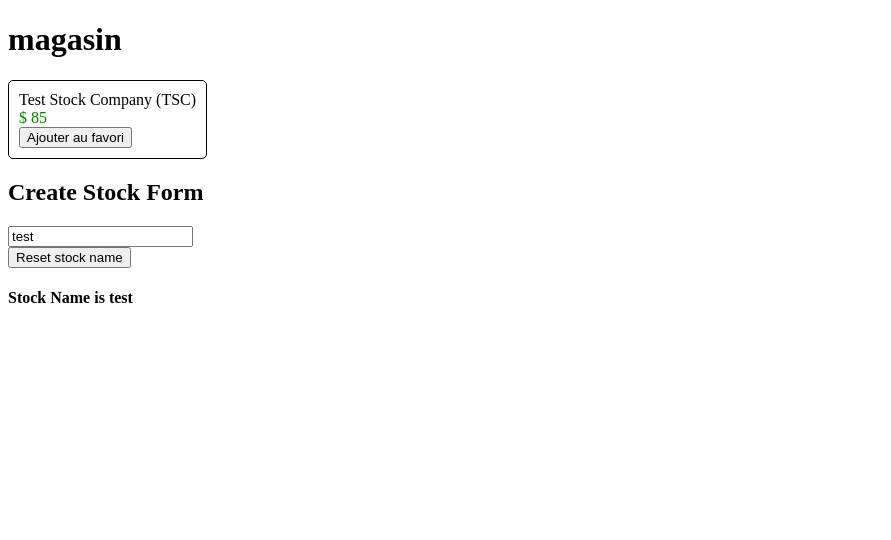
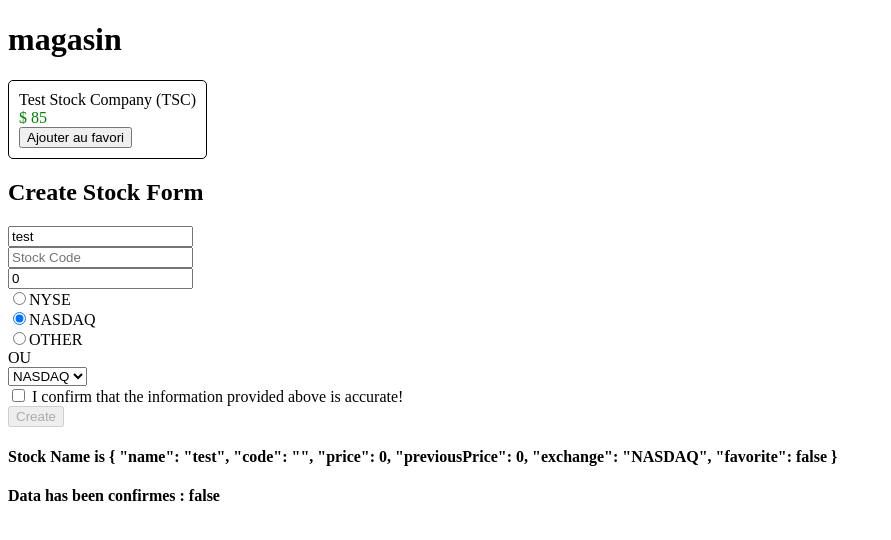
Before and after one commit to mugiwara62740/angular_formation, an Angular app: page / in a window 1280 px wide. Shown: the top 540 px of the page, without its empty margins (0-891 px from the left). Built offline with nearby package versions, Linux system fonts and the light colour scheme.

Commit message:
Creation d'un formulaire du type template-driven forms

```diff
--- a/src/app/model/stock.ts
+++ b/src/app/model/stock.ts
@@ -4,7 +4,8 @@
     constructor(public name: string,
                 public code: string,
                 public price: number,
-                public previousPrice: number) {}
+                public previousPrice: number,
+                public exchange: string) {}
 
     isPositiveChange(): boolean {
         return this.price >= this.previousPrice;
--- a/src/app/stock/create-stock/create-stock.component.html
+++ b/src/app/stock/create-stock/create-stock.component.html
@@ -1,13 +1,47 @@
 <h2>Create Stock Form</h2>
 <div class="form-group">
-    <form>
+    <form (ngSubmit)="createStock()">
         <div class="stock-name">
-        <input type="text"
-        placeholder="Stock Name"
-        name="stockName"
-        [(ngModel)]="stock.name">
+            <input type="text" placeholder="Stock Name"
+            name="stockName" [(ngModel)]="stock.name">
         </div>
+        <div class="stock-code">
+            <input type="text" placeholder="Stock Code"
+            name="stockCode" [(ngModel)]="stock.code">
+        </div>
+        <div class="stock-code">
+            <input type="number" placeholder="Stock Price"
+            name="stockPrice" [ngModel]="stock.price"
+            (ngModelChange)="setStockPrice($event)">
+        </div>
+        <div class="stock-exchange">
+        <div>
+            <input type="radio" name="stockExchange"
+            [(ngModel)]="stock.exchange" value="NYSE">NYSE
+        </div>
+        <div>
+            <input type="radio" name="stockExchange"
+            [(ngModel)]="stock.exchange" value="NASDAQ">NASDAQ
+        </div>
+        <div>
+            <input type="radio" name="stockExchange"
+            [(ngModel)]="stock.exchange" value="OTHER">OTHER
+        </div>
+        </div>
+        <div class="stock-confirm">
+            <div> OU </div>
+            <select name="stockExchange" [(ngModel)]="stock.exchange">
+                <option *ngFor="let exchange of exchanges"
+                [ngValue]="exchange">{{exchange}}</option>
+            </select>
+        </div>
+        <div class="stock-confirm">
+            <input type="checkbox" name="stockConfirm"
+            [(ngModel)]="confirmed">
+            I confirm that the information provided above is accurate!
+        </div>
+        <button [disabled]="!confirmed" type="submit">Create</button>
     </form>
-    <button (click)="stock.name='test'">Reset stock name</button>
 </div>
-<h4>Stock Name is {{stock.name}}</h4>
+<h4>Stock Name is {{stock | json}}</h4>
+<h4>Data has been confirmes : {{confirmed}}</h4>
--- a/src/app/stock/create-stock/create-stock.component.ts
+++ b/src/app/stock/create-stock/create-stock.component.ts
@@ -5,13 +5,22 @@
   templateUrl: './create-stock.component.html',
   styleUrls: ['./create-stock.component.css']
 })
-export class CreateStockComponent implements OnInit {
+export class CreateStockComponent {
 
   public stock: Stock;
+  public confirmed = false;
+  public exchanges = ['NYSE', 'NASDAQ', 'OTHER'];
+
   constructor() {
-    this.stock = new Stock('test', '', 0, 0);
-  }
-  ngOnInit() {
+      this.stock = new Stock('test', '', 0, 0, 'NASDAQ');
   }
 
+  setStockPrice(price) {
+    this.stock.price = price;
+    this.stock.previousPrice = price;
+  }
+
+  createStock() {
+      console.log('Creating stock ', this.stock);
+  }
 }
```
